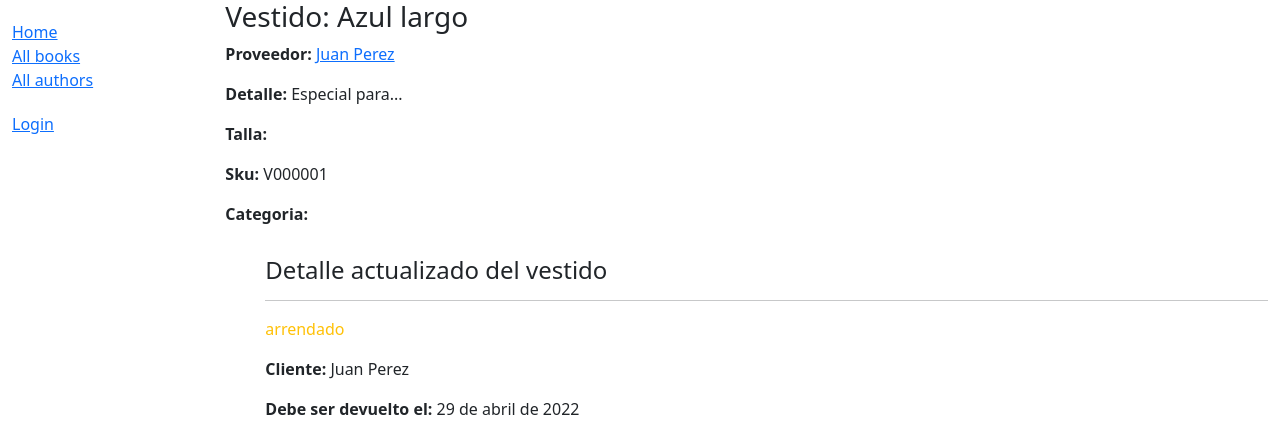
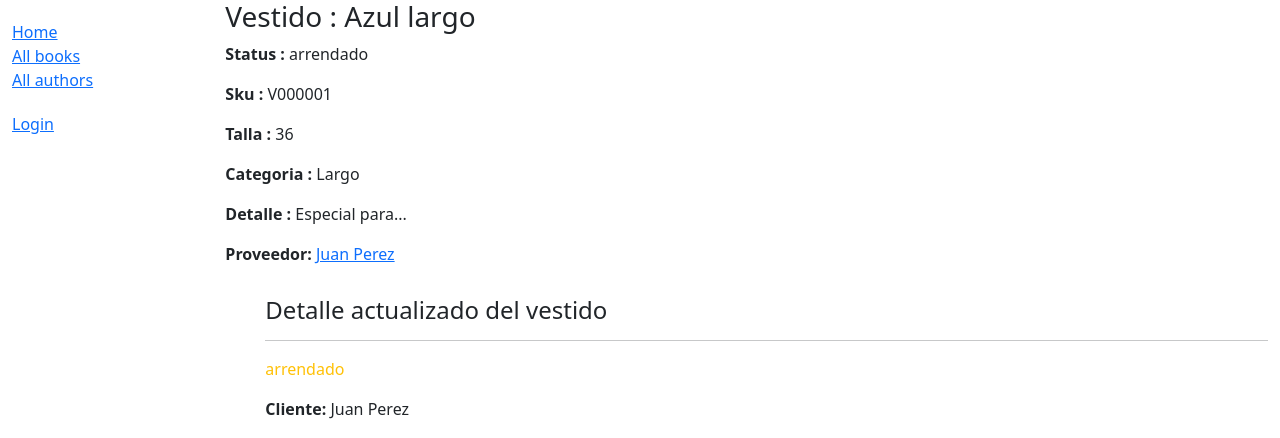
Before and after one commit to tcorthorn/django_arriendo_vestidos, a Django app: page /home/vestidos/1 in a window 1280 px wide. Shown: the top 438 px of the page. Run offline with Django 4.2, Linux system fonts and the light colour scheme; data comes from the database, SQL or seed files in the repository; both versions use the stored data as it was after the commit.

Commit message:
06-05-22 20:29

```diff
--- a/VestidosBoran/catalogo/templates/catalogo/vestido_detail.html
+++ b/VestidosBoran/catalogo/templates/catalogo/vestido_detail.html
@@ -1,15 +1,15 @@
 {% extends "base_generic.html" %}
 
 {% block content %}
-  <h3>Vestido: {{ vestido.nombre }}</h3>
+  <h3>Vestido  : {{ vestido.nombre }}</h3>
 
-  <p><strong>Proveedor:</strong> <a href="{% url 'detalle-proveedor' vestido.proveedor.id %}">{{ vestido.proveedor }}</a></p> <!-- author detail link not yet defined -->
+  <p><strong>Status :</strong> {{ vestido.status}}</p>
+  <p><strong>Sku :</strong> {{ vestido.sku }}</p>
+  <p><strong>Talla :</strong> {{ vestido.talla }}</p>
+  <p><strong>Categoria :</strong> {{ vestido.categoria }}</p>
+  <p><strong>Detalle :</strong> {{ vestido.detalle }}</p>
 
-  <p><strong>Detalle:</strong> {{ vestido.detalle }}</p>
-  <p><strong>Talla:</strong> {% for talla in vestido.talla.all %} {{ talla }}{% if not forloop.last %}, {% endif %}{% endfor %}</p>
-  <p><strong>Sku:</strong> {{ vestido.sku }}</p>
-  <p><strong>Categoria:</strong> {% for categoria in vestido.categoria.all %} {{ categoria }}{% if not forloop.last %}, {% endif %}{% endfor %}</p>
-
+  <p><strong>Proveedor:</strong> <a href="{% url 'detalle-proveedor' vestido.proveedor.id %}">{{ vestido.proveedor }}</a></p>
 
   <div style="margin-left:40px;margin-top:30px">
     <h4>Detalle actualizado del vestido</h4>
--- a/VestidosBoran/catalogo/urls.py
+++ b/VestidosBoran/catalogo/urls.py
@@ -6,11 +6,12 @@
     path('vestidos/', views.VestidoListView.as_view(), name='vestidos'),
     path('clientes/', views.ClienteListView.as_view(), name='clientes'),
     path('proveedores/', views.ProveedorListView.as_view(), name='proveedores'),
-    path('arrendados/', views.ArrendadoListView.as_view(), name='arrendados'),
 
     path('vestidos/<pk>', views.VestidoDetailView.as_view(), name='detalle-vestido'),
     path('clientes/<pk>', views.ClienteDetailView.as_view(), name='detalle-cliente'),
     path('proveedores/<pk>', views.ProveedorDetailView.as_view(), name='detalle-proveedor'),
+
+    path('arrendados/', views.ArrendadoListView.as_view(), name='arrendados'),
     path('arriendos/<pk>', views.ArrendadoDetailView.as_view(), name='detalle-arriendo'),
 
 
--- a/VestidosBoran/catalogo/views.py
+++ b/VestidosBoran/catalogo/views.py
@@ -2,7 +2,8 @@
 
 # Create your views here.
 
-from .models import Proveedor, Categoria, Vestido,  Cliente, Arriendo
+from .models import Proveedor, Categoria, Vestido,  Cliente, Arriendo, Reserva
+from django.views import generic
 
 def index(request):
     """
@@ -13,11 +14,12 @@
     clientes=Cliente.objects.all().count()
     proveedores=Proveedor.objects.all().count()
 
-    vestidos_disponibles=Arriendo.objects.filter(status='disponible').count()
-    vestidos_arrendados=Arriendo.objects.filter(status='arrendado').count()
-    vestidos_mantencion=Arriendo.objects.filter(status='mantencion').count()
-    vestidos_reservados=Arriendo.objects.filter(status='reservado').count()
-    vestidos_devueltos=Arriendo.objects.filter(status='devuelto').count()
+    vestidos_disponibles=Vestido.objects.filter(status='disponible').count()
+    vestidos_arrendados=Vestido.objects.filter(status='arrendado').count()
+    vestidos_mantencion=Vestido.objects.filter(status='mantencion').count()
+    vestidos_devueltos=Vestido.objects.filter(status='devuelto').count()
+
+    vestidos_reservados=Vestido.objects.filter(status='reservado').count()
 
     # Renderiza la plantilla HTML index.html con los datos en la variable contexto
     return render(
@@ -35,7 +37,6 @@
         }
     )
 
-from django.views import generic
 
 class VestidoListView(generic.ListView):
     model = Vestido
@@ -45,12 +46,14 @@
     model = Cliente
     paginate_by = 10
 
+class ProveedorListView(generic.ListView):
+    model = Proveedor
+    paginate_by = 10
+
+# Detalle de la Clase
+
 class VestidoDetailView(generic.DetailView):
     model = Vestido
-    paginate_by = 10
-
-class ProveedorListView(generic.ListView):
-    model = Proveedor
     paginate_by = 10
 
 class ClienteDetailView(generic.DetailView):
@@ -60,6 +63,8 @@
 class ProveedorDetailView(generic.DetailView):
     model = Proveedor
     paginate_by = 10
+
+
 
 class ArrendadoDetailView(generic.DetailView):
     model = Arriendo
```
Also changed, not shown: VestidosBoran/db2.sqlite3.
